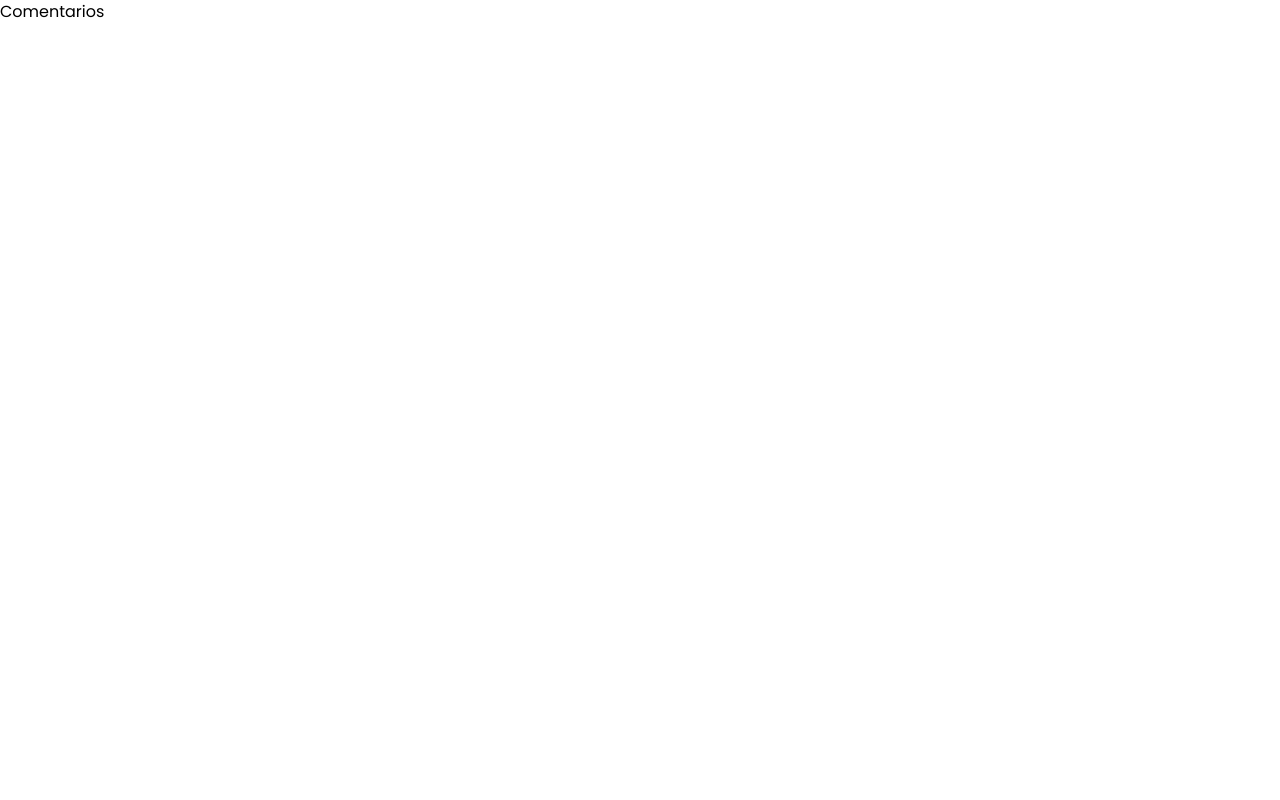
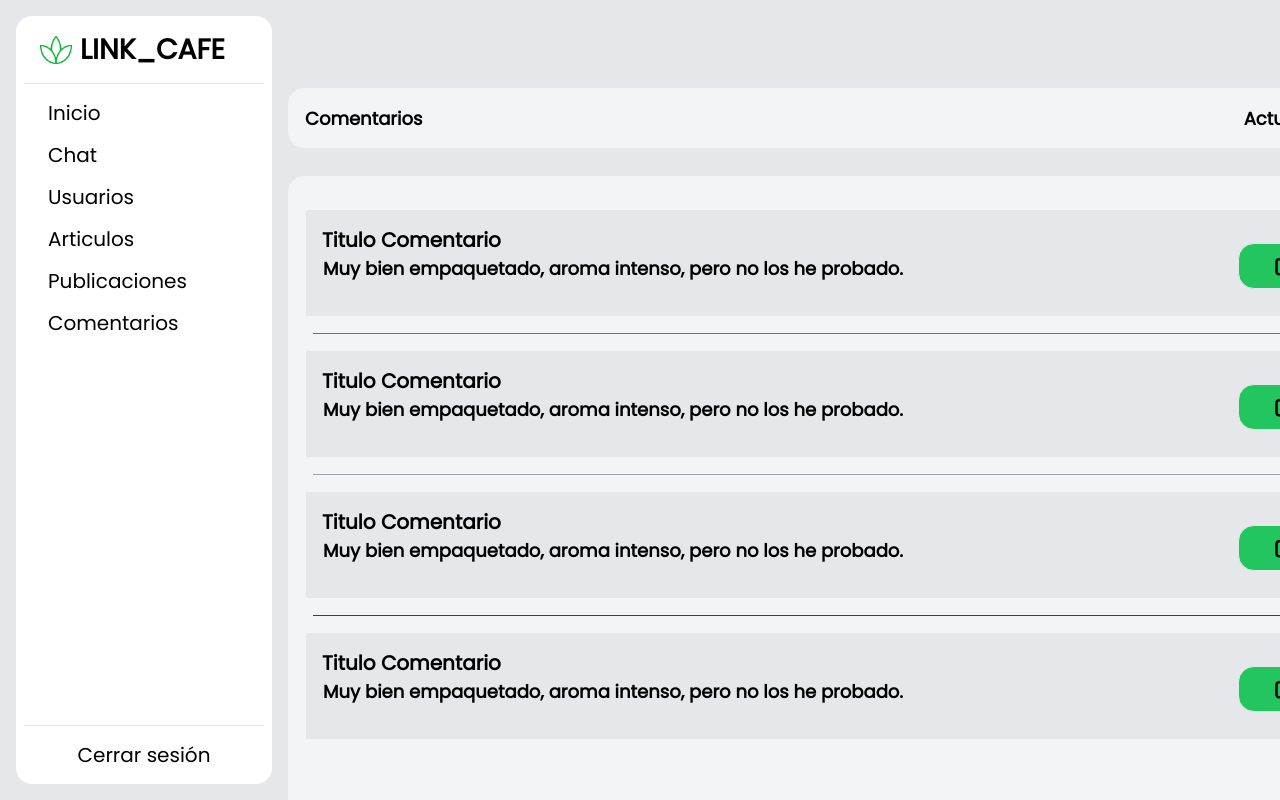
Before and after one commit to LinkCafe/linkcafe_full_app, a React (Vite) app in the folder frontend-admin/: page /comentarios in a window 1280 px wide. Built offline with nearby package versions, Linux system fonts and the light colour scheme.

Commit message:
vistas de inicio y comentarios

```diff
--- a/frontend-admin/src/pages/Comentarios.jsx
+++ b/frontend-admin/src/pages/Comentarios.jsx
@@ -1,9 +1,64 @@
-import React from 'react'
+import React from 'react';
+import Sidebar from '../components/organismos/Sidebar';
 
 function Comentarios() {
   return (
-    <div>Comentarios</div>
-  )
+    <>
+    <link href="https://cdnjs.cloudflare.com/ajax/libs/font-awesome/6.0.0-beta3/css/all.min.css" rel="stylesheet"></link>
+      <div className='bg-gray-200 flex min-h-screen'>
+        <Sidebar />
+        <div className='bg-gray-100 rounded-2xl border border-gray-100 dark:border-whiten fixed inset-y-0 left-5 w-[77rem] ml-67 my-4 mt-22 p-4 h-15'>
+          <div className="flex justify-between">
+            <div className="font-bold text-lg">Comentarios</div>
+            <div className="font-bold text-lg ml-[65%]">Actualizar</div>
+            <div className="font-bold text-lg mr-14">Eliminar</div>
+          </div>
+        </div>
+
+        <hr className="h-px bg-gray-700 border-0 dark:bg-gray-700 mx-6 mt-14" />
+        <div className='bg-gray-100 rounded-2xl border border-gray-100 dark:border-whiten fixed inset-y-0 left-5 w-[77rem] ml-67 my-4 mt-44 p-4 h-lvh'>
+          <div className='flex flex-col'>
+            <div className='w-full h-27 border border-gray-100 bg-gray-200 p-4 my-4 flex flex-col items-start'>
+              <div className="font-bold text-xl">Titulo Comentario</div>
+              <p className="text-lg w-[38rem] font-bold rounded-2xl border ">Muy bien empaquetado, aroma intenso, pero no los he probado.</p>
+              <div className="flex justify-end mt-[-3.5%] ml-[77%] ">
+                <div className="bg-green-500 font-bold text-xl rounded-2xl border dark:border-white px-9 py-2 mr-8 ml-5 "><i class="fa-solid fa-pen-to-square"></i></div>
+                <div className="bg-red-600 font-bold text-xl rounded-2xl border dark:border-white px-9 py-2 "><i class="fa-solid fa-delete-left"></i></div>
+              </div>
+            </div>
+            <hr className="h-px bg-gray-500 border-0 dark:bg-gray-700 mx-2" />
+            <div className='w-full h-27 border border-gray-100 bg-gray-200 p-4 my-4 flex flex-col items-start'>
+              <div className="font-bold text-xl">Titulo Comentario</div>
+              <p className="text-lg w-[38rem] font-bold rounded-2xl border ">Muy bien empaquetado, aroma intenso, pero no los he probado.</p>
+              <div className="flex justify-end mt-[-3.5%] ml-[77%] ">
+                <div className="bg-green-500 font-bold text-xl rounded-2xl border dark:border-white px-9 py-2 mr-8 ml-5 "><i class="fa-solid fa-pen-to-square"></i></div>
+                <div className="bg-red-600 font-bold text-xl rounded-2xl border dark:border-white px-9 py-2"><i class="fa-solid fa-delete-left"></i></div>
+              </div>
+            </div>
+            <hr className="h-px bg-gray-400 border-0 dark:bg-gray-500 mx-2" />
+            <div className='w-full h-27 border border-gray-100 bg-gray-200 p-4 my-4 flex flex-col items-start'>
+              <div className="font-bold text-xl">Titulo Comentario</div>
+              <p className="text-lg w-[38rem] font-bold rounded-2xl border ">Muy bien empaquetado, aroma intenso, pero no los he probado.</p>
+              <div className="flex justify-end mt-[-3.5%] ml-[77%] ">
+                <div className="bg-green-500 font-bold text-xl rounded-2xl border dark:border-white px-9 py-2 mr-8 ml-5 "><i class="fa-solid fa-pen-to-square"></i></div>
+                <div className="bg-red-600 font-bold text-xl rounded-2xl border dark:border-white px-9 py-2"><i class="fa-solid fa-delete-left"></i></div>
+              </div>
+            </div>
+            <hr className="h-px bg-gray-700 border-0 dark:bg-gray-700 mx-2" />
+            <div className='w-full h-27 border border-gray-100 bg-gray-200 p-4 my-4 flex flex-col items-start'>
+              <div className="font-bold text-xl">Titulo Comentario</div>
+              <p className="text-lg w-[38rem] font-bold rounded-2xl border ">Muy bien empaquetado, aroma intenso, pero no los he probado.</p>
+              <div className="flex justify-end mt-[-3.5%] ml-[77%] ">
+                <div className="bg-green-500 font-bold text-xl rounded-2xl border dark:border-white px-9 py-2 mr-8 ml-5 "><i class="fa-solid fa-pen-to-square"></i></div>
+                <div className="bg-red-600 font-bold text-xl rounded-2xl border dark:border-white px-9 py-2"><i class="fa-solid fa-delete-left"></i></div>
+              </div>
+            </div>
+          </div>
+        </div>
+
+      </div>
+    </>
+  );
 }
 
-export default Comentarios
+export default Comentarios;
--- a/frontend-admin/src/pages/Inicio.jsx
+++ b/frontend-admin/src/pages/Inicio.jsx
@@ -1,14 +1,44 @@
-import React from 'react'
-import Sidebar from '../components/organismos/Sidebar'
+import React from 'react';
+import Sidebar from '../components/organismos/Sidebar';
+import sampleImage from '../assets/grafica.png';
 
 function Inicio() {
   return (
     <>
-    <div className='bg-gray-200 flex min-h-screen'>
-      <Sidebar />
-    </div>
+      <div className='bg-gray-200 flex min-h-screen'>
+        <Sidebar />
+        <div className='bg-gray-100 rounded-2xl border border-gray-100 dark:border-whiten fixed inset-y-0 left-5 w-[77rem] ml-67 my-4 mt-22 p-4'>
+          <div className='flex flex-col justify-between h-full'>
+            <div className='flex justify-between'>
+              <div className='w-[24%] h-36 border rounded-2xl border-gray-100 bg-gray-200 p-4 mx-2 mt-4'>
+                <div className="font-bold text-lg">Usuarios</div>
+                <div className="text-center text-5xl text-green-500 font-bold mt-4">80</div>
+              </div>
+              <div className='w-[24%] h-36 border rounded-2xl border-gray-100 bg-gray-200 p-4 mx-2 mt-4'>
+                <div className="font-bold text-lg">Artículos</div>
+                <div className="text-center text-5xl text-red-500 font-bold mt-4">50</div>
+              </div>
+              <div className='w-[24%] h-36 border rounded-2xl border-gray-100 bg-gray-200 p-4 mx-2 mt-4'>
+                <div className="font-bold text-lg">Publicaciones</div>
+                <div className="text-center text-5xl text-blue-500 font-bold mt-4">100</div>
+              </div>
+              <div className='w-[24%] h-36 border rounded-2xl border-gray-100 bg-gray-200 p-4 mx-2 mt-4'>
+                <div className="font-bold text-lg">Comentarios</div>
+                <div className="text-center text-5xl text-orange-500 font-bold mt-4">90</div>
+              </div>
+            </div>
+            <div className='flex justify-center items-end h-[40%]'>
+
+              <div className='w-[63%] h-96 p-4  bg-gray-200 border rounded-2xl border-gray-100 overflow-hidden'>
+
+                <img src={sampleImage} alt="Sample" className="object-cover object-center w-[100%]  h-85 rounded-2xl" />
+              </div>
+            </div>
+          </div>
+        </div>
+      </div>
     </>
-  )
+  );
 }
 
-export default Inicio
+export default Inicio;
```
Also changed, not shown: frontend-admin/src/assets/grafica.png (added).
